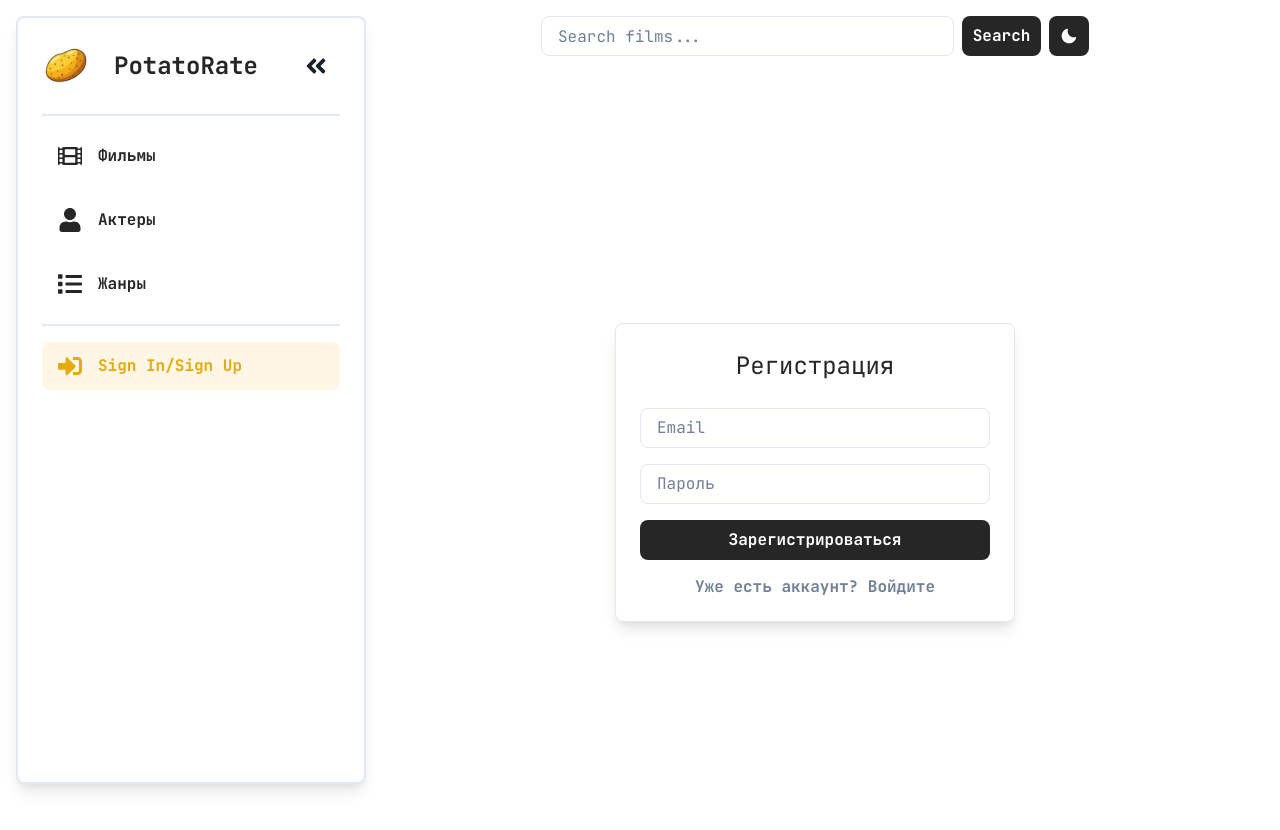
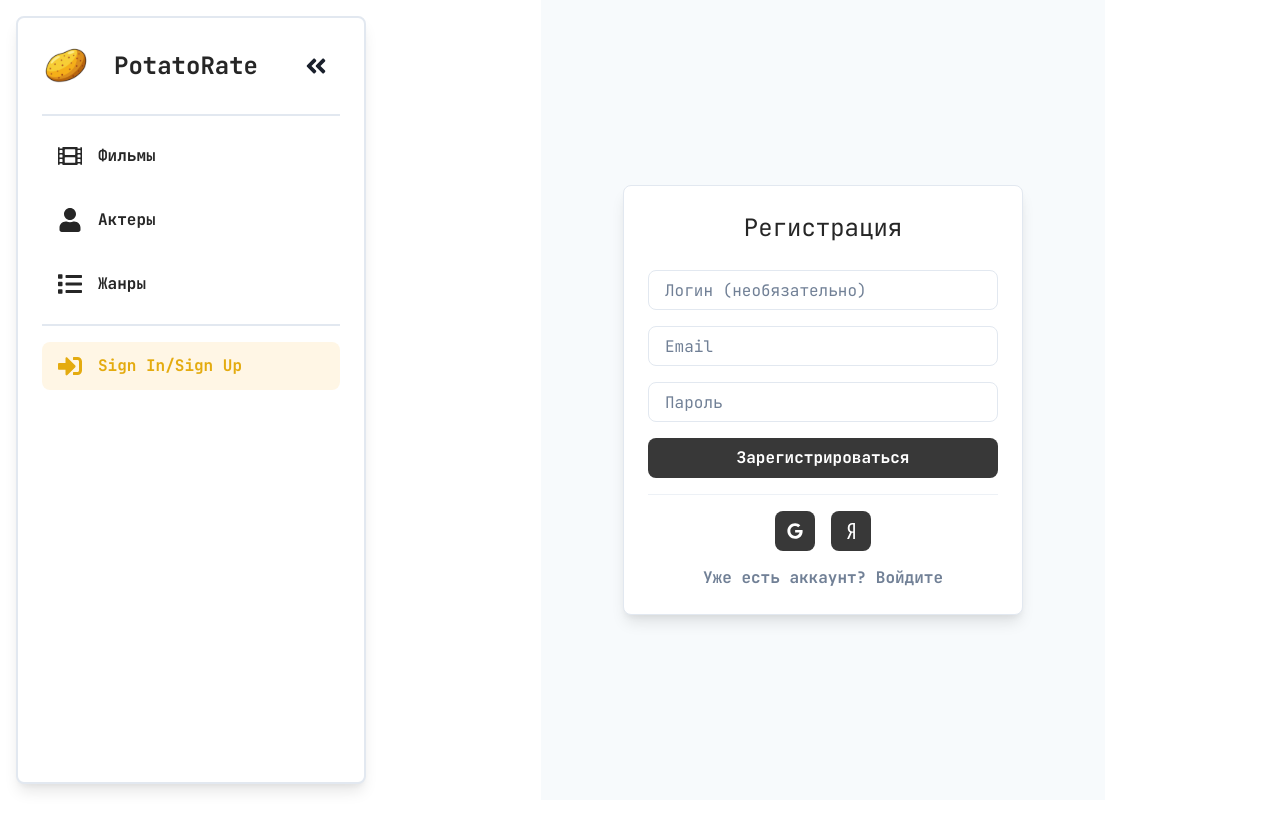
Before and after one commit to shailuishai/film-catalog, a React (Vite) app in the folder client/: page /auth in a window 1280 px wide. Both pictures are taken after a click on the button "Нет аккаунта? Зарегистрируйтесь". Shown: the top 830 px of the page. After the commit the page ends 800 px from the top, so only its background shows below. Built offline with nearby package versions, Linux system fonts and the light colour scheme; no server answers.

Commit message:
redesign header

```diff
--- a/client/package.json
+++ b/client/package.json
@@ -14,6 +14,7 @@
     "@chakra-ui/react": "^2.10.4",
     "@emotion/react": "^11.14.0",
     "@emotion/styled": "^11.14.0",
+    "@react-icons/all-files": "^4.1.0",
     "axios": "^1.7.9",
     "framer-motion": "^11.17.0",
     "react": "^18.3.1",
--- a/client/src/App.jsx
+++ b/client/src/App.jsx
@@ -1,7 +1,7 @@
 import { BrowserRouter as Router, Route, Routes } from "react-router-dom";
 import { ChakraProvider, Box, Flex } from "@chakra-ui/react";
 import theme from "./theme";
-import Header from "./components/Header";
+
 import Sidebar from "./components/Sidebar";
 import Home from "./pages/Home";
 import Auth from "./pages/Auth";
@@ -18,11 +18,10 @@ const App = () => {
                     <Sidebar isCollapsed={isCollapsed} setIsCollapsed={setIsCollapsed} />
                     <Box
                         flex={1}
-                        ml={{ base: 0, md: isCollapsed ? "100px" : "350px" }} // Динамический отступ
+                        ml={{ base: 0, md: isCollapsed ? "116px" : "366px" }} // Динамический отступ
                         transition="margin-left 0.3s" // Плавный переход
                         px={{ base: 0, md: isCollapsed ? "100px" : "175px" }}
                     >
-                        <Header />
                         <Routes>
                             <Route path="/" element={<Home />} />
                             <Route path="/auth" element={<Auth />} />
--- a/client/src/components/Header.jsx
+++ b/client/src/components/Header.jsx
@@ -1,24 +1,26 @@
-import { Flex, Input, Button, useDisclosure, useColorMode, IconButton } from "@chakra-ui/react";
+import {Flex, Input, Button, useDisclosure, useColorMode, IconButton, useColorModeValue} from "@chakra-ui/react";
 import { HamburgerIcon, MoonIcon, SunIcon } from "@chakra-ui/icons";
 
 const Header = () => {
     const { onToggle } = useDisclosure();
     const { colorMode, toggleColorMode } = useColorMode();
+    const bgColor = useColorModeValue("white", "brand.900");
+    const borderColor = useColorModeValue("gray.200", "brand.800");
+    const textColor = useColorModeValue("brand.900", "white");
+    const accentColor = useColorModeValue("accent.400", "accent.400");
 
     return (
-        <Flex as="header" p={4} color="white" justifyContent="space-between" alignItems="center">
-            <Button
-                display={{ base: "block", md: "none" }}
-                onClick={onToggle}
-                variant="ghost"
-                colorScheme="whiteAlpha"
-            >
-                <HamburgerIcon />
-            </Button>
-            <Flex flex={1} ml={{ base: 2, md: 0 }}>
-                <Input placeholder="Search films..." mr={2} />
-                <Button colorScheme="teal">Search</Button>
-            </Flex>
+        <Flex as="header" py={4} color={textColor} justifyContent="center" alignItems="center">
+            <Input
+                maxW="400px"
+                minW="200px"
+                placeholder="Найти фильм"
+                border="2px solid"
+                borderColor={borderColor}
+                boxShadow="lg"
+                focusBorderColor={accentColor}
+            />
+            <Button ml={4}>Search</Button>
             <IconButton
                 aria-label="Toggle theme"
                 icon={colorMode === "light" ? <MoonIcon /> : <SunIcon />}
--- a/client/src/hooks/useAuth.js
+++ b/client/src/hooks/useAuth.js
@@ -37,10 +37,10 @@ export const useAuth = () => {
     };
 
     // Регистрация
-    const handleSignUp = async (userData) => {
+    const handleSignUp = async (userDataInput) => { // Переименовали параметр
         setIsLoading(true);
         try {
-            const userData = await signUp(userData);
+            const userData = await signUp(userDataInput); // Используем переименованную переменную
             setUser(userData);
         } catch (error) {
             throw error;
--- a/client/src/pages/Auth.jsx
+++ b/client/src/pages/Auth.jsx
@@ -1,11 +1,25 @@
-// src/pages/Auth.jsx
 import React, { useState } from "react";
-import { Box, Flex, Input, Button, VStack, Text, useToast } from "@chakra-ui/react";
+import {
+    Box,
+    Flex,
+    Input,
+    Button,
+    VStack,
+    Text,
+    useToast,
+    Divider,
+    HStack,
+    IconButton,
+} from "@chakra-ui/react";
+import { motion, AnimatePresence } from "framer-motion";
 import { useAuth } from "../hooks/useAuth";
+import { FaGoogle, FaYandex } from "react-icons/fa";
+
+const MotionBox = motion(Box);
 
 const Auth = () => {
     const [isLogin, setIsLogin] = useState(true);
-    const [credentials, setCredentials] = useState({ email: "", password: "" });
+    const [credentials, setCredentials] = useState({ login: "", email: "", password: "" });
     const { signIn, signUp, isLoading } = useAuth();
     const toast = useToast();
 
@@ -16,6 +30,13 @@ const Auth = () => {
                 await signIn(credentials);
             } else {
                 await signUp(credentials);
+                toast({
+                    title: "Регистрация успешна",
+                    description: "Пожалуйста, подтвердите ваш email.",
+                    status: "success",
+                    duration: 5000,
+                    isClosable: true,
+                });
             }
         } catch (error) {
             toast({
@@ -28,38 +49,88 @@ const Auth = () => {
         }
     };
 
+    const handleOAuth = (provider) => {
+        window.location.href = `${process.env.REACT_APP_API_URL}/auth/${provider}`;
+    };
+
     return (
-        <Flex justify="center" align="center" h="100vh">
-            <Box w="400px" p={6} borderWidth="1px" borderRadius="md" boxShadow="lg">
+        <Flex justify="center" align="center" h="100vh" bg="gray.50">
+            <MotionBox
+                w="400px"
+                p={6}
+                borderWidth="1px"
+                borderRadius="md"
+                boxShadow="lg"
+                bg="white"
+                initial={{ opacity: 0, y: -20 }}
+                animate={{ opacity: 1, y: 0 }}
+                exit={{ opacity: 0, y: 20 }}
+            >
                 <Text fontSize="2xl" mb={6} textAlign="center">
                     {isLogin ? "Вход" : "Регистрация"}
                 </Text>
                 <form onSubmit={handleSubmit}>
                     <VStack spacing={4}>
+                        <AnimatePresence mode="wait">
+                            {!isLogin && (
+                                <MotionBox
+                                    initial={{ opacity: 0, height: 0 }}
+                                    animate={{ opacity: 1, height: "auto" }}
+                                    exit={{ opacity: 0, height: 0 }}
+                                    w="100%"
+                                >
+                                    <Input
+                                        type="text"
+                                        placeholder="Логин (необязательно)"
+                                        value={credentials.login}
+                                        onChange={(e) => setCredentials({ ...credentials, login: e.target.value })}
+                                    />
+                                </MotionBox>
+                            )}
+                        </AnimatePresence>
                         <Input
                             type="email"
                             placeholder="Email"
                             value={credentials.email}
                             onChange={(e) => setCredentials({ ...credentials, email: e.target.value })}
+                            isRequired
                         />
                         <Input
                             type="password"
                             placeholder="Пароль"
                             value={credentials.password}
                             onChange={(e) => setCredentials({ ...credentials, password: e.target.value })}
+                            isRequired
                         />
                         <Button type="submit" w="100%" isLoading={isLoading}>
                             {isLogin ? "Войти" : "Зарегистрироваться"}
                         </Button>
-                        <Button
-                            variant="link"
-                            onClick={() => setIsLogin(!isLogin)}
-                        >
-                            {isLogin ? "Нет аккаунта? Зарегистрируйтесь" : "Уже есть аккаунт? Войдите"}
-                        </Button>
                     </VStack>
                 </form>
-            </Box>
+                <Divider my={4} />
+                <HStack spacing={4} justify="center">
+                    <IconButton
+                        aria-label="Войти через Google"
+                        icon={<FaGoogle />}
+                        onClick={() => handleOAuth("google")}
+                        colorScheme="red"
+                    />
+                    <IconButton
+                        aria-label="Войти через Yandex"
+                        icon={<FaYandex />}
+                        onClick={() => handleOAuth("yandex")}
+                        colorScheme="yellow"
+                    />
+                </HStack>
+                <Button
+                    variant="link"
+                    w="100%"
+                    mt={4}
+                    onClick={() => setIsLogin(!isLogin)}
+                >
+                    {isLogin ? "Нет аккаунта? Зарегистрируйтесь" : "Уже есть аккаунт? Войдите"}
+                </Button>
+            </MotionBox>
         </Flex>
     );
 };
--- a/client/src/theme.jsx
+++ b/client/src/theme.jsx
@@ -1,4 +1,4 @@
-import { extendTheme } from "@chakra-ui/react";
+import {extendTheme } from "@chakra-ui/react";
 
 
 const config = {
@@ -7,7 +7,6 @@ const config = {
 };
 
 const theme = extendTheme({
-    // Цветовая палитра
     colors: {
         brand: {
             50: "#f0f0f0",
@@ -100,42 +99,32 @@ const theme = extendTheme({
         },
     },
 
-    // Стили для компонентов
     components: {
         Button: {
-            // Базовая стилизация для всех кнопок
             baseStyle: {
-                fontWeight: "bold", // Жирный текст
-                borderRadius: "md", // Скругленные углы (8px)
+                fontWeight: "bold",
+                borderRadius: "md",
+                _hover: {
+                    bg: "rgba(255, 165, 0, 0.1)",
+                    color: "accent.400",
+                    textDecoration: "none",
+                },
             },
-            // Варианты кнопок
             variants: {
                 solid: {
-                    bg: "brand.900", // Основной цвет (темный)
-                    color: "white", // Белый текст
+                    bg: "brand.800",
+                    color: "white",
                     _hover: {
-                        bg: "brand.800", // Темнее при наведении
-                    },
-                },
-                outline: {
-                    border: "2px solid",
-                    borderColor: "brand.900", // Основной цвет для границы
-                    color: "brand.900", // Основной цвет для текста
-                    _hover: {
-                        bg: "brand.50", // Светлый фон при наведении
+                        bg: "brand.800",
                     },
                 },
             },
         },
         Input: {
-            // Стили для полей ввода
             baseStyle: {
                 field: {
-                    borderRadius: "md", // Скругленные углы (8px)
-                    _focus: {
-                        borderColor: "brand.900", // Основной цвет при фокусе
-                        boxShadow: "0 0 0 1px brand.900", // Тонкая обводка
-                    },
+                    borderRadius: "md",
+                    focusBorderColor: "accent.400",
                 },
             },
         },
```
Also changed, not shown: client/src/components/Sidebar.jsx (+0 -29 lines), client/src/pages/Home.jsx (+6 -2 lines), 1 other file (tests, documents, lock files or other folders).
